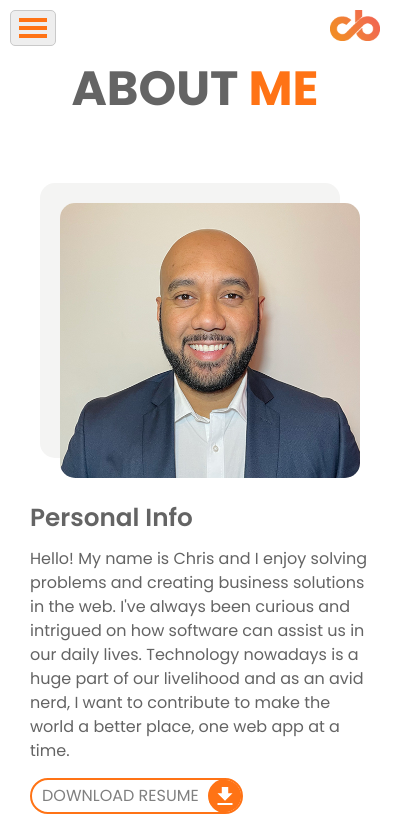
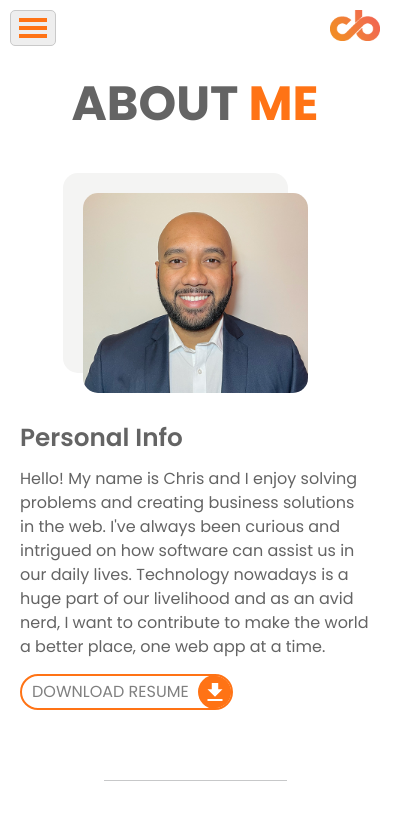
Before and after one commit to cblake35/Portfolio-V3, a React (Create React App) app: page /about in a window 390 px wide. Shown: the top 834 px of the page, 412 px wide, since content can reach past the window. Built offline with nearby package versions, Linux system fonts and the light colour scheme; the HTML template or start-up script is replaced by a standard one.

Commit message:
Added responsive styling to About and Work page. Also refactored certain elements within those pages.

```diff
--- a/src/App.css
+++ b/src/App.css
@@ -537,13 +537,13 @@ body {
 
 .aboutMeImg {
     display: flex;
-    justify-content: flex-end;
-    padding-right: 30px !important;
+    justify-content: end;
+    padding-right: 15px !important;
 }
 
 .aboutMeImg img{
-    width: 400px;
-    height: 350px;
+    width: 375px;
+    height: 325px;
     box-shadow: -20px -20px #f4f4f3;
     border-radius: 15px;
     transition: all .25s ease-in;
@@ -556,12 +556,11 @@ body {
 .aboutMeInfo {
     display: flex;
     justify-content: flex-start;
-    padding-left: 30px !important;
+    padding-left: 15px !important;
 }
 
 .aboutMeInfoWrapper {
     width: 400px;
-    height: 100%;
     position: relative;
 }
 
@@ -679,7 +678,7 @@ body {
 
 .workTitleWrapper {
     margin-top: 60px !important;
-    margin-bottom: 60px !important;
+    margin-bottom: 40px !important;
 }
 
 .workTitle {
@@ -706,7 +705,7 @@ body {
 .workList {
     text-align: center;
     position: relative;
-    padding: 0 20px !important;
+    padding: 15px 15px !important;
     overflow: hidden;
 }
 
@@ -714,6 +713,7 @@ body {
     width: 100%;
     height: 100%;
     border-radius: 15px;
+    box-shadow: 0 0 10px -1px #e5e5e5;
 }
 
 .workList:hover .projectTitleOverlay {
@@ -725,7 +725,7 @@ body {
     position: absolute;
     bottom: 100%;
     left: 0;
-    padding: 0 20px;
+    padding: 15px 15px;
     width: 100%;
     height: 100%;
     margin-bottom: 0;
@@ -864,7 +864,7 @@ body {
 
 .contactTitleWrapper {
     margin-top: 60px !important;
-    margin-bottom: 60px !important;
+    margin-bottom: 40px !important;
 }
 
 .contactTitle {
@@ -1011,16 +1011,52 @@ body {
     .aboutMeSpan::after {
         font-size: .9rem;
     }
+
+    /* About Page */
+
+    .aboutMeImg img {
+        width: 225px !important;
+        height: 200px !important;
+    }
+
+
 }
 
 @media only screen and (max-width: 767px) {
 
+    /* About Page */
+    .aboutMeTitleWrapper {
+        margin-top: 75px !important;
+    }
 
+    .aboutMeImg {
+        padding: 0 !important;
+    }
 
+    .aboutMeImg img {
+        margin: auto;
+    }
+
+    .aboutMeInfo {
+        margin: 30px 0 !important;
+        justify-content: center;
+        padding: 0 20px !important;
+    }
+
+    .separator {
+        width: 50%;
+        margin: 40px auto 50px !important;
+    }
+
+    /* Work Page*/
+
+    .workTitleWrapper {
+        margin: 75px 0 25px 0  !important;
+    }
 
 }
 
-@media only screen and (max-width: 1000px) {
+@media only screen and (max-width: 992px) {
 
     .sidebar {
         display: none;
@@ -1054,7 +1090,7 @@ body {
         align-items: center;
     }
 
-    /* About Me */
+    /* About Page */
 
     .aboutMeImg {
         padding: 25px;
@@ -1066,11 +1102,22 @@ body {
         height: 275px;
     }
 
-    .aboutMeInfo {
-        /* padding: 20px; */
-    }
-
     .aboutMeInfoWrapper p {
         padding-bottom: 35px;
     }
   }
+
+  @media only screen and (min-width: 993px) {
+
+    /* About Page */
+    .aboutPageWrapper {
+        padding: 0 100px !important;
+    }
+
+    /* Work Page */
+    .workPageWrapper {
+        padding: 0 50px !important;
+    }
+
+
+  }
--- a/src/components/About.js
+++ b/src/components/About.js
@@ -19,7 +19,7 @@ import { GrHeroku } from 'react-icons/gr';
 function About() {
 
     return (
-        <Container>
+        <Container className='aboutPageWrapper'>
             <Row className='aboutMeTitleWrapper'>
                 <Col className='aboutMeTitle'>
                     <h1>About<span> Me</span></h1>
@@ -55,51 +55,51 @@ function About() {
                 </Col>
             </Row>
             <Row className='skillsListWrapper'>
-                <Col md={3} className='skillsList'>
+                <Col xs={6} md={3} className='skillsList'>
                     <FaReact />
                     <h5>React</h5>
                 </Col>
-                <Col md={3} className='skillsList'>
+                <Col xs={6} md={3} className='skillsList'>
                     <IoLogoJavascript />
                     <h5>JavaScript</h5>
                 </Col>
-                <Col md={3} className='skillsList'>
+                <Col xs={6} md={3} className='skillsList'>
                     <SiPostgresql />
                     <h5>Postgres</h5>
                 </Col>
-                <Col md={3} className='skillsList'>
+                <Col xs={6} md={3} className='skillsList'>
                     <SiTypescript />
                     <h5>TypeScript</h5>
                 </Col>
-                <Col md={3} className='skillsList'>
+                <Col xs={6} md={3} className='skillsList'>
                     <FaNodeJs />
                     <h5>Node</h5>
                 </Col>
-                <Col md={3} className='skillsList'>
+                <Col xs={6} md={3} className='skillsList'>
                     <SiExpress />
                     <h5>Express</h5>
                 </Col>
-                <Col md={3} className='skillsList'>
+                <Col xs={6} md={3} className='skillsList'>
                     <AiFillHtml5 />
                     <h5>HTML</h5>
                 </Col>
-                <Col md={3} className='skillsList'>
+                <Col xs={6} md={3} className='skillsList'>
                     <FaCss3Alt />
                     <h5>CSS</h5>
                 </Col>
-                <Col md={3} className='skillsList'>
+                <Col xs={6} md={3} className='skillsList'>
                     <FaBootstrap />
                     <h5>Bootstrap</h5>
                 </Col>
-                <Col md={3} className='skillsList'>
+                <Col xs={6} md={3} className='skillsList'>
                     <SiSequelize />
                     <h5>Sequelize</h5>
                 </Col>
-                <Col md={3} className='skillsList'>
+                <Col xs={6} md={3} className='skillsList'>
                     <SiPostman />
                     <h5>Postman</h5>
                 </Col>
-                <Col md={3} className='skillsList'>
+                <Col xs={6} md={3} className='skillsList'>
                     <GrHeroku />
                     <h5>Heroku</h5>
                 </Col>
--- a/src/components/Work.js
+++ b/src/components/Work.js
@@ -18,26 +18,26 @@ function Work() {
     const handleShowThree = () => setShowThree(true);
 
     return (
-        <Container>
+        <Container className='workPageWrapper'>
             <Row className='workTitleWrapper'>
                 <Col className='workTitle'>
                     <h1>Featured<span> Work</span></h1>
                 </Col>
             </Row>
             <Row className='workListWrapper'>
-                <Col md={4} className='workList'>
+                <Col sm={6} lg={4} className='workList'>
                     <img src={neighborhub} alt='NeighborHub App' />
                     <div className='projectTitleOverlay' onClick={(e) => handleShowOne()}>
                         <p>NeighborHUB</p>
                     </div>
                 </Col>
-                <Col md={4} className='workList'>
+                <Col sm={6} lg={4} className='workList'>
                     <img src={ecommerce} alt='Ecommerce Website' />
                     <div className='projectTitleOverlay' onClick={(e) => handleShowTwo()}>
                         <p>Bedder Way Co</p>
                     </div>
                 </Col>
-                <Col md={4} className='workList'>
+                <Col sm={6} lg={4}  className='workList'>
                     <img src={flixdb} alt='FlixDB App' />
                     <div className='projectTitleOverlay' onClick={(e) => handleShowThree()}>
                         <p>FlixDB</p>
```
